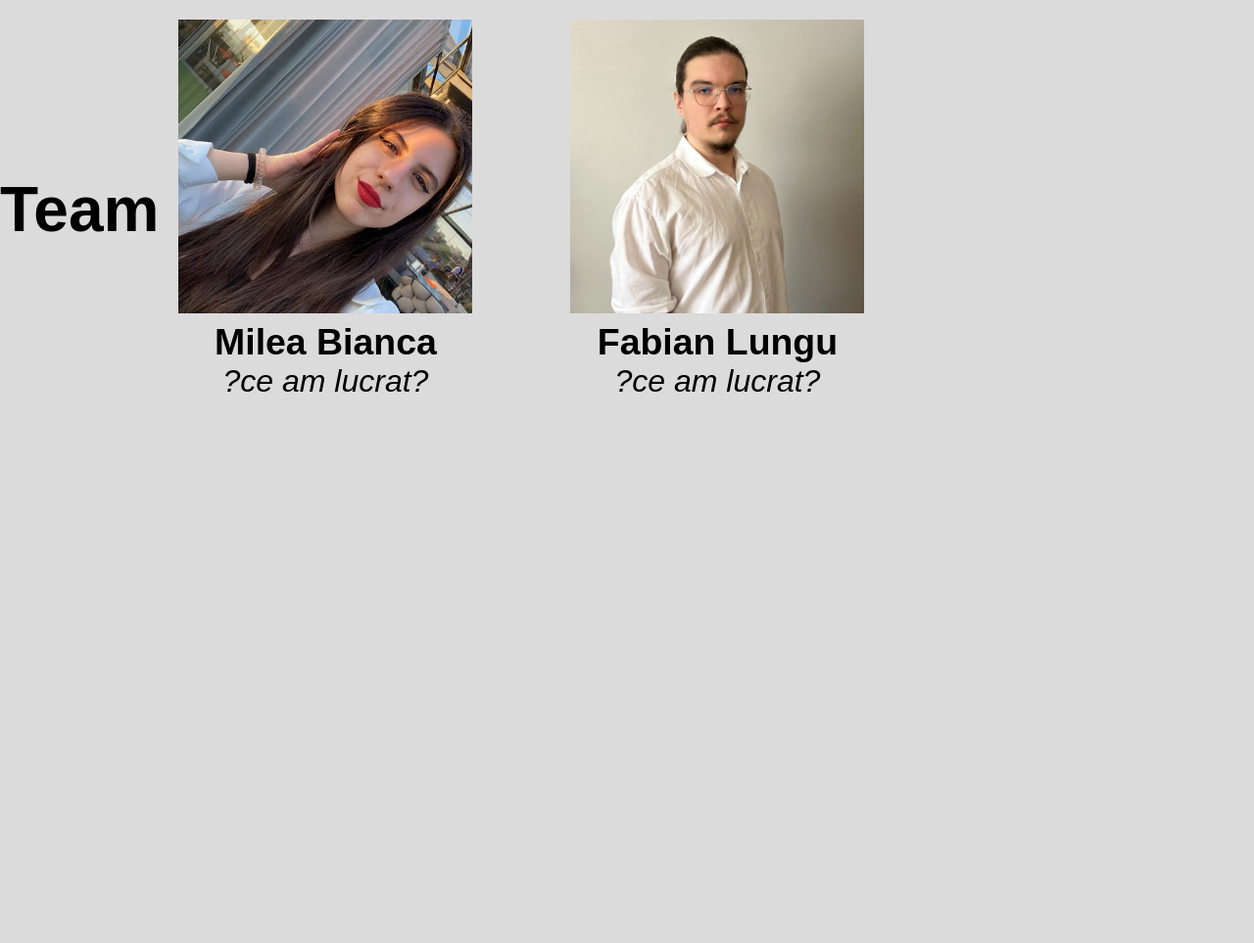
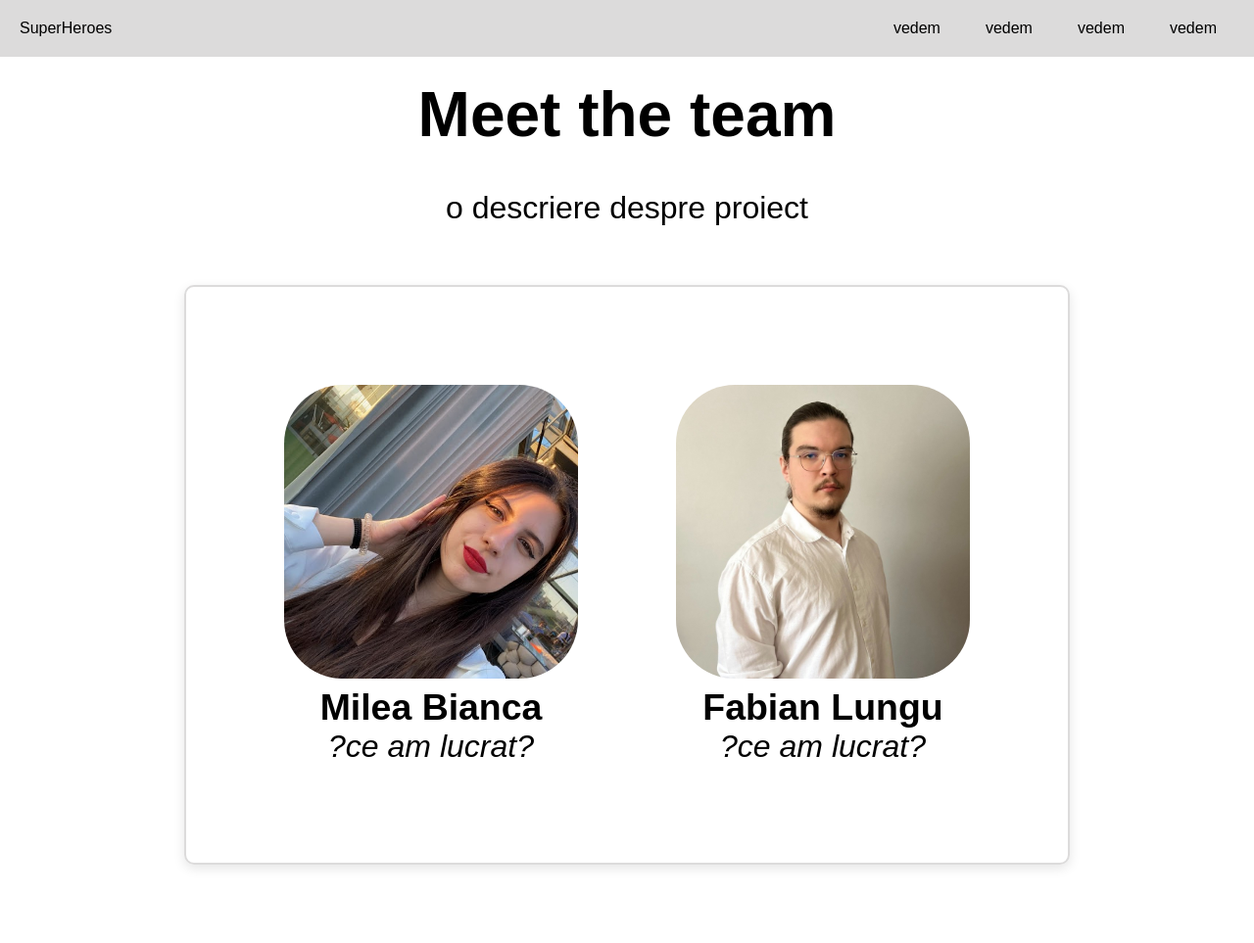
Before and after one commit to LunguFabian/GameOfSuperheroes, a PHP site: page /index/front/AboutUsPage/AboutUs.html in a window 1280 px wide. Shown: the whole page at 98% size. Before the commit the page ends 400 px from the top, so only its background shows below. Run offline with PHP 8.4, Linux system fonts and the light colour scheme.

Commit message:
aboutPage1.2

```diff
--- a/Application/src/front/AboutUsPage/AboutUs.html
+++ b/Application/src/front/AboutUsPage/AboutUs.html
@@ -6,9 +6,37 @@
     <link href='https://unpkg.com/boxicons@2.1.4/css/boxicons.min.css' rel='stylesheet'>
 </head>
 
+<header>
+    <nav class="navbar">
+        <a href="../WelcomePage/index.html" class="nav-logo">
+            <h2 class="logo-text">SuperHeroes</h2>
+        </a>
+        <ul class="nav-menu">
+            <i id="menu-close-button" class='bx bx-x-circle'></i>
+
+            <li class="nav-item">
+                <a href="#" class="nav-link">vedem</a>
+            </li>
+            <li class="nav-item">
+                <a href="#" class="nav-link">vedem</a>
+            </li>
+            <li class="nav-item">
+                <a href="#" class="nav-link">vedem</a>
+            </li>
+            <li class="nav-item">
+                <a href="#" class="nav-link">vedem</a>
+            </li>
+        </ul>
+
+        <i id="menu-open-button" class='bx bx-menu'></i>
+    </nav>
+</header>
+
+
 <body>
 <div class="main">
-            <h1 class="title-page">Team</h1>
+            <h1 class="title-page">Meet the team</h1>
+            <p class="description-project">o descriere despre proiect</p>
             <div class="about">
             <div class="about-box">
                  <img src="Bianca.jpg" alt="user" class="user-image">
@@ -22,5 +50,6 @@
             </div>
  </div>
 </div>
+<script src="script.js"></script>
 </body>
 </html>
--- /dev/null
+++ b/Application/src/front/AboutUsPage/script.js
@@ -0,0 +1,8 @@
+const menuOpenButton = document.querySelector("#menu-open-button");
+const menuCloseButton = document.querySelector("#menu-close-button");
+
+menuOpenButton.addEventListener("click",() => {
+    document.body.classList.toggle("show-mobile-menu");
+})
+
+menuCloseButton.addEventListener("click",() => menuOpenButton.click());
--- a/Application/src/front/AboutUsPage/style.css
+++ b/Application/src/front/AboutUsPage/style.css
@@ -7,7 +7,7 @@
 }
 
 :root {
-    --primary-color: #aeacac;
+    --primary-color: #dddddd;
     --second-color: #dcdbdb;
     --white-color: #ffffff;
     --black-color: #000000;
@@ -23,8 +23,72 @@
     --font-size-xxl:4rem;
 }
 
+header {
+    position: fixed;
+    width: 100%;
+    z-index: 5;
+    background: var(--primary-color);
+}
+
+ul {
+    list-style: none;
+}
+
+a {
+    text-decoration: none;
+}
+
+header .navbar{
+    display: flex;
+    padding: 20px;
+    align-items: center;
+    justify-content: space-between;
+    background: var(--second-color);
+    transition: left 0.5s ease;
+}
+
+.navbar .nav-logo .logo-text{
+    color:var(--black-color);
+    font-size: var(--font-size-bar);
+    font-weight: var(--font-weight-semibold);
+    transition: 0.3s ease;
+}
+
+.navbar .nav-logo .logo-text:hover{
+    background: var(--primary-color);
+    color: var(--white-color);
+    border-radius: var(--border-radius-button);
+    border: none;
+}
+
+.navbar .nav-menu{
+    display: flex;
+    gap:10px;
+}
+
+.navbar .nav-menu .nav-link{
+    text-decoration: none;
+    padding: 10px 18px;
+    color: var(--black-color);
+    border-radius: var(--border-radius-button);
+    border: none;
+    transition: 0.3s ease;
+}
+
+.navbar .nav-menu .nav-link:hover{
+    padding: 10px 18px;
+    background: var(--primary-color);
+    color: var(--white-color);
+    border-radius: var(--border-radius-button);
+    border: none;
+}
+
+#menu-close-button,#menu-open-button{
+    display: none;
+}
+
 body {
-    background: var(--second-color);
+    background: var(--white-color);
     align-items: center;
     text-align: center;
     height: 100vh;
@@ -32,24 +96,39 @@ body {
 
 .main{
     display: flex;
+    flex-direction: column;
     align-items: center;
     text-align: center;
     font-size: var(--font-size-xl);
+    padding: 80px 0;
+    gap: 40px;
 }
 
 .main .about{
     display: flex;
     flex-direction: row;
+    justify-content: center;
+    align-items: center;
+    gap: 100px;
+
+    text-align: center;
+
+    padding: 100px;
+    border: 2px solid var(--second-color);
+    border-radius: 10px;
+    box-shadow: 0 4px 12px rgba(0, 0, 0, 0.1);
+
+    max-width: 90%;
+    margin-top: 20px;
+}
+
+.main .about .about-box{
     align-items: center;
     text-align: center;
-    justify-content: center;
-    padding: 20px;
-    gap: 100px;
 }
 
-.about .about-box{
-    align-items: center;
-    text-align: center;
+.main .about .about-box .user-image{
+    border-radius: 60px;
 }
 
 .main .title{
--- a/Application/src/front/WelcomePage/index.html
+++ b/Application/src/front/WelcomePage/index.html
@@ -23,7 +23,7 @@
                 <a href="#" class="nav-link">vedem</a>
             </li>
             <li class="nav-item">
-                <a href="#" class="nav-link">vedem</a>
+                <a href="../AboutUsPage/AboutUs.html" class="nav-link">About</a>
             </li>
             <li class="nav-item">
                 <a href="#" class="nav-link">vedem</a>
--- a/Application/src/front/WelcomePage/style.css
+++ b/Application/src/front/WelcomePage/style.css
@@ -71,7 +71,6 @@ header .navbar{
 .navbar .nav-menu{
     display: flex;
     gap:10px;
-
 }
 
 .navbar .nav-menu .nav-link{
```
Also changed, not shown: other parts of Application/src/front/AboutUsPage/style.css (+90 -0 lines).
